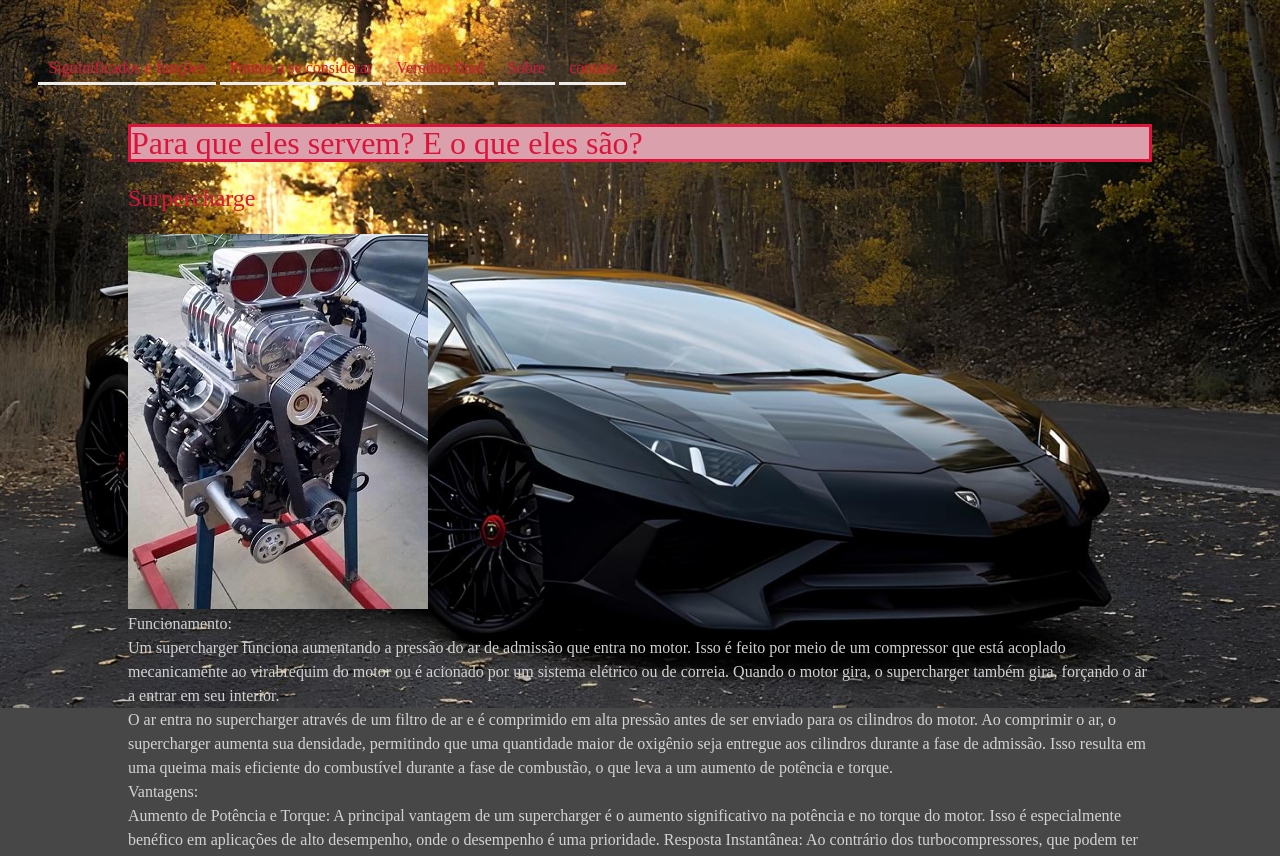
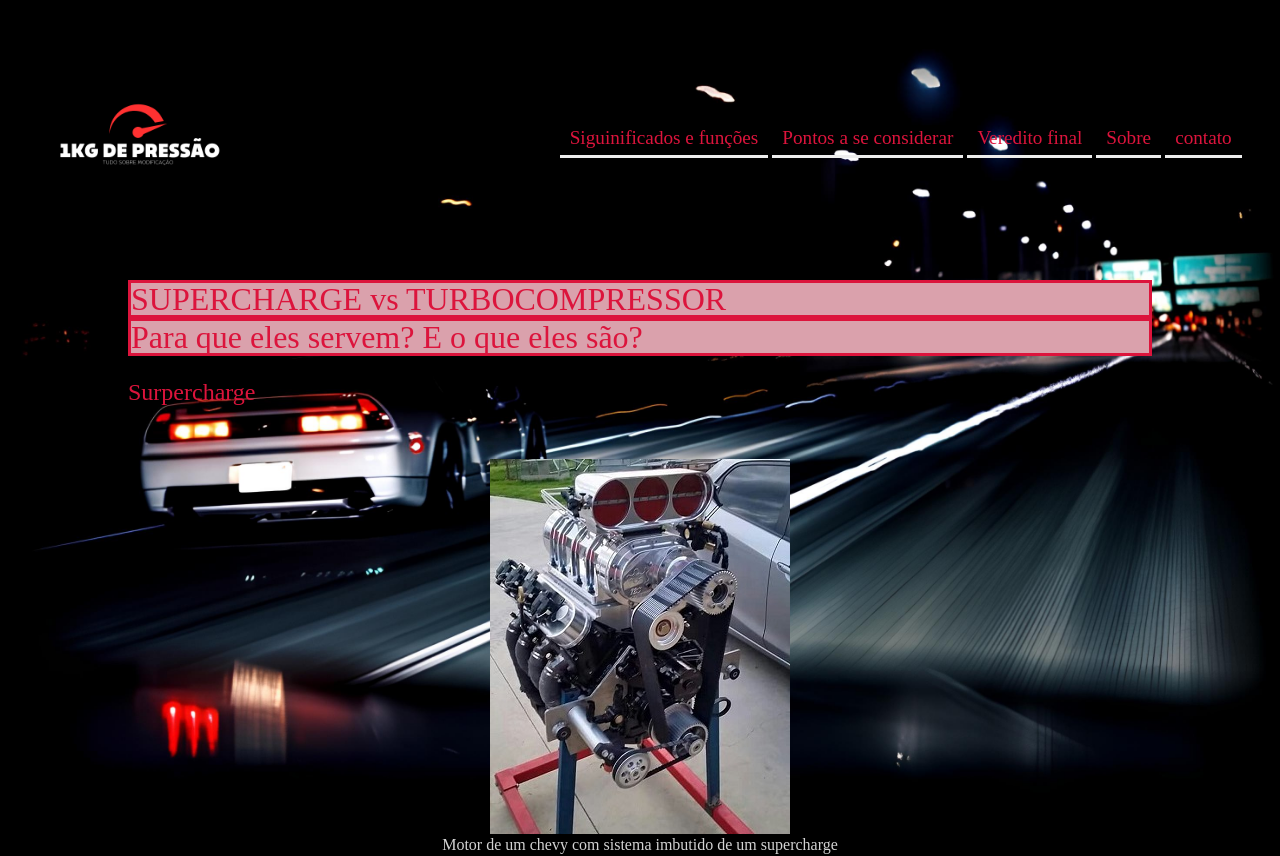
Before and after one commit to IagoEtec/MeuPrimeiroSite, a plain HTML site: page index.html in a window 1280 px wide. Shown: the top 856 px of the page. Drawn offline with Linux system fonts and the light colour scheme.

Commit message:
melhora no html semantica

```diff
--- a/css/estilositeturbovssupercharge.css
+++ b/css/estilositeturbovssupercharge.css
@@ -1,7 +1,7 @@
 body{
 
-    background-color: rgb(71, 71, 71);
-    background-image: url("../img/Lamborghini\ Aventador.jpg");
+    background-color: rgb(0, 0, 0);
+    background-image: url("../img/Wallpaper\ Honda\ nsx.jpg");
     background-repeat: no-repeat;
     background-size: cover;
     background-size: 100%;
@@ -19,7 +19,10 @@ header{
     list-style: none;
 }
 
-#menu ul li{display: inline;}
+#menu ul li{
+    display: inline;
+    font-size: 1.2em;
+}
 
 #menu ul li a {
     padding: 2px 10px;
@@ -29,9 +32,6 @@ header{
     color: crimson;
 }
 
-.logo{
-
-}
 
 nav{
 
@@ -54,6 +54,15 @@ h1{
 }
 
 h2{
+    height:auto;
+    width:auto;
+    color: crimson;
+    font-size: xx-large;
+    border: 3px solid crimson;
+    background-color: rgb(218, 161, 172);
+}
+
+h3{
 
     font-size: x-large;
     color: crimson;
@@ -62,6 +71,8 @@ h2{
 
 p{
     line-height: 1.5;
+    font-size: 1.2em;
+    text-align: justify;
 }
 
 ul li{
@@ -73,6 +84,28 @@ section{
 }
 
 footer{
-
+    color: crimson;
     padding: 3%
 }
+
+.logo img{
+    width: 40%;
+    height: auto;
+}
+
+.cabecalho{
+   padding: 3%;
+   display: flex;
+   justify-content: space-between;
+   align-items: center;
+}
+
+figure{
+    text-align: center;
+    display: inline-block;
+}
+
+.caixa-imagem{
+    text-align: center;
+    margin-top: 3%;
+}
--- a/index.html
+++ b/index.html
@@ -10,10 +10,13 @@
 </head>
 <body>
     <header class="cabecalho">
+
         <div class="logo">
-            <img src="#" alt="">
+            <img src="img/1kgDePressão.png" alt="logotipo 1kg de pressão">
         </div>
+
         <nav id="menu">
+
         <ul>
             <li><a href="#">Siguinificados e funções</a></li>
             <li><a href="#">Pontos a se considerar</a></li>
@@ -21,19 +24,31 @@
             <li><a href="#">Sobre</a></li>
             <li><a href="#">contato</a></li>
         </ul>
+
     </nav>
     </header>
     <main>
         <section>
 
-        <h1
-        class="titulos">Para que eles servem? E o que eles são?
+        <h1 class="titulos">
+            SUPERCHARGE vs TURBOCOMPRESSOR
+        </h1>
 
-        </h1>
         <h2 class="titulos">
+            Para que eles servem? E o que eles são?
+        </h2>
+
+        <h3>
             Surpercharge
-        </h2>
-        <img src="img/Motor Supercharge.jpg" alt="motor super charge de um chevy">
+        </h3>
+
+       <div class="caixa-imagem">
+          <figure>
+             <img src="img/Motor Supercharge.jpg" alt="Motor de um chevy com sistema supercharge imbutido">
+             <figcaption>Motor de um chevy com sistema imbutido de um supercharge</figcaption>
+          </figure>
+        </div>
+
         <p>Funcionamento:</p>
 
         <p>Um supercharger funciona aumentando a pressão do ar de admissão que entra no motor. Isso é feito por meio de um compressor que está acoplado mecanicamente ao virabrequim do motor ou é acionado por um sistema elétrico ou de correia. Quando o motor gira, o supercharger também gira, forçando o ar a entrar em seu interior.</p>
@@ -52,10 +67,17 @@
 
         <p>No entanto, é importante observar que os superchargers também têm algumas desvantagens, como maior consumo de combustível em comparação com motores naturalmente aspirados e a possibilidade de aumento de temperatura do ar de admissão, o que pode afetar a eficiência do motor. Além disso, eles consomem energia mecânica do motor para operar, o que pode reduzir ligeiramente a potência disponível para a movimentação do veículo.</p>
 
-        <h2>
+        <h3>
             Turbo compressor
-        </h2>
-        <img src="img/motor turbo.jpg" alt="motor turbocompressor de um lancer evo 9">
+        </h3>
+
+        <div class="caixa-imagem">
+           <figure>
+             <img src="img/motor turbo.jpg" alt="Motor de um lancer evo 9 com um sistema imbutido de um turbocompressor">
+             <figcaption>Motor de um lancer evo 9 com um sistema imbutido de um turbocompressor</figcaption>
+           </figure>
+        </div>
+
         <p>Funcionamento:</p>
 
         <p>Um turbocompressor é um dispositivo que aumenta a potência de um motor de combustão interna comprimindo o ar de admissão. Ele consiste em duas partes principais: a turbina e o compressor. A turbina é acionada pelos gases de escape do motor, enquanto o compressor está conectado à entrada de ar do motor. Quando os gases de escape passam pela turbina, eles fazem com que ela gire, o que por sua vez faz o compressor girar. Isso comprime o ar de admissão antes que ele entre no cilindro do motor.
@@ -73,9 +95,9 @@
 
         </section>
         <section>
-            <h1>
+            <h2>
                 Pontos a se considerar
-            </h1>
+            </h2>
 
             <p>Ao decidir entre um motor equipado com um supercharger e outro com um turbocharger, é crucial compreender as diferenças fundamentais entre esses sistemas de sobrealimentação. Ambos os métodos oferecem vantagens distintas em termos de desempenho, eficiência e resposta do veículo. Neste comparativo, vamos analisar os principais pontos a serem considerados ao determinar qual sistema é o mais adequado para suas necessidades automotivas. </p>
 
@@ -89,9 +111,9 @@
             </p>
         </section>
         <section>
-            <h1>
+            <h2>
                 Veredito final
-            </h1>
+            </h2>
                 <p>Ao decidir entre um supercharger e um turbocharger para melhorar o desempenho do seu veículo, é crucial avaliar várias considerações. Ambos os sistemas de sobrealimentação têm suas próprias características e benefícios.
                 O supercharger oferece uma resposta imediata do acelerador devido ao seu acionamento direto pelo motor, proporcionando uma sensação de potência instantânea. Além disso, sua entrega de potência é mais linear em comparação com o turbocharger, o que pode ser preferível para certos estilos de condução ou aplicações.
                 Por outro lado, o turbocharger pode oferecer eficiência de combustível superior, uma vez que aproveita os gases de escape do motor para impulsionar uma turbina e comprimir o ar de admissão. Isso pode resultar em melhor economia de combustível em condições de condução cotidianas.
```
Also changed, not shown: img/Wallpaper Honda nsx.jpg (added).
